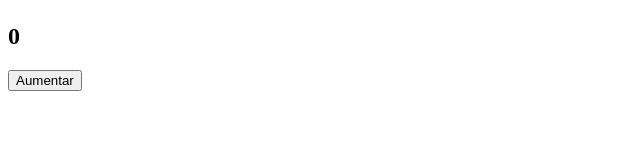
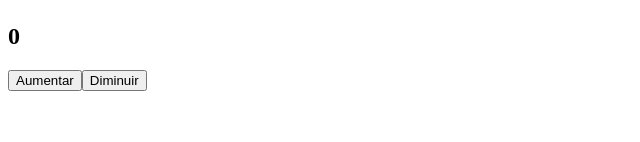
Before and after one commit to johnnysat/ada-project, a React (Vite) app: page / in a window 1280 px wide. Shown: the part 158-300 px from the top of the page, without its empty margins (0-640 px from the left). Built offline with nearby package versions, Linux system fonts and the light colour scheme.

Commit message:
Adicionado botão de diminuir

```diff
--- a/src/App.jsx
+++ b/src/App.jsx
@@ -9,7 +9,10 @@ function App() {
 
   function aumentar() {
     setContador(contador + 1)
+  }
 
+  function diminuir() {
+    setContador(contador - 1)
   }
 
   return (
@@ -19,6 +22,8 @@ function App() {
       <h1>Meu Contador</h1>
       <h2>{contador}</h2>
       <button onClick={aumentar}>Aumentar</button>
+      <button onClick={diminuir}>Diminuir</button>
+
     </>
   )
 }
```
